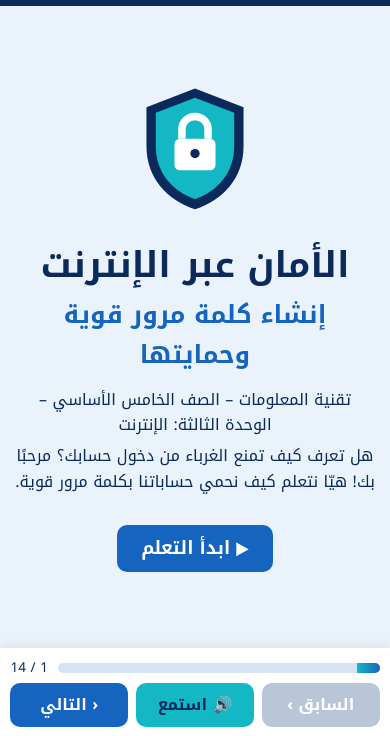
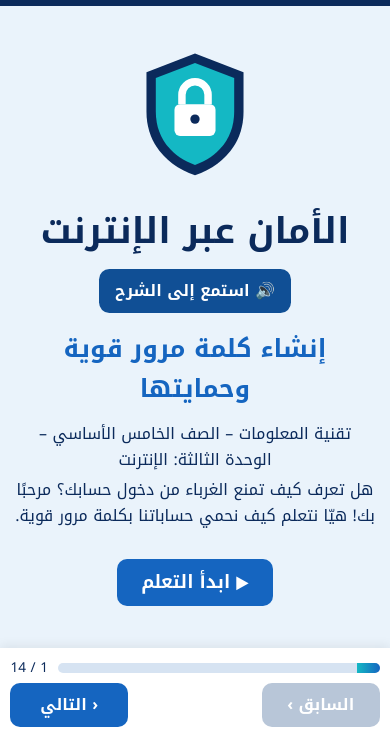
Before and after one commit to sheikhaDev/Password-lesson, a plain HTML site: page index.html in a window 390 px wide. Shown: the part 108-844 px from the top of the page. Drawn offline with Linux system fonts and the light colour scheme.

Commit message:
Place the narration button next to the lesson heading

```diff
--- a/index.html
+++ b/index.html
@@ -1,12 +1,12 @@
 <!DOCTYPE html>
 <html lang="ar" dir="rtl"><head><meta charset="utf-8"><meta name="viewport" content="width=device-width,initial-scale=1">
-<title>الأمان عبر الإنترنت – إنشاء كلمة مرور قوية وحمايتها</title><link rel="stylesheet" href="style.css?v=reflow1"></head>
+<title>الأمان عبر الإنترنت – إنشاء كلمة مرور قوية وحمايتها</title><link rel="stylesheet" href="style.css?v=listen-title"></head>
 <body><div class="stage" id="stage">
 <header class="top"><div class="brand"><img src="shield.svg" alt="">الأمان عبر الإنترنت – إنشاء كلمة مرور قوية وحمايتها</div>
 <nav id="tabs"></nav><button class="snd" style="width:auto;flex:none;padding-inline:.7em;border-radius:999px;white-space:nowrap" data-a="help" aria-label="مساعدة">❓ مساعدة</button></header>
 <main id="screen" tabindex="-1"></main>
-<footer class="bot"><button class="nb" id="prev" data-a="prev">السابق ›</button><div class="pg"><div class="bar"><i id="bar"></i></div><span id="pt"></span></div><button class="nb" id="next" data-a="next">‹ التالي</button><button class="btn t" id="aud" data-a="play" hidden>🔊 استمع</button></footer>
+<footer class="bot"><button class="nb" id="prev" data-a="prev">السابق ›</button><div class="pg"><div class="bar"><i id="bar"></i></div><span id="pt"></span></div><button class="nb" id="next" data-a="next">‹ التالي</button></footer>
 
 <div class="ov" id="ov" hidden><div class="mod" id="mod"></div></div></div>
 <audio id="correct-answer-sound" preload="auto" src="game-applause.wav"></audio>
-<script src="script.js?v=answer-check-1"></script></body></html>
+<script src="script.js?v=listen-title"></script></body></html>
--- a/script.js
+++ b/script.js
@@ -69,9 +69,10 @@ const WG=()=>`<h2>📝 التقويم الختامي</h2><div class="g2" style="
 const lockSvg=o=>`<img alt="" src="${o?'lock-open':'lock-closed'}.svg" style="width:calc(12*var(--u))">`;
 const AUD={home:'home',what:'what',props:'props',a4:'create',end:'end'};let au=null;
 const asrc=v=>(window.AUDIO_DATA&&AUDIO_DATA[v])||''+v+'.m4a';
-function stopAu(){if(au){au.pause();au=null}const b=$('#aud');if(b)b.textContent='🔊 استمع'}
+function stopAu(){if(au){au.pause();au=null}setListenLabel()}
+function setListenLabel(){const button=$('#aud');if(button)button.textContent=au?'⏹ إيقاف الشرح':'🔊 استمع إلى الشرح'}
 function go(i){i=Math.max(0,Math.min(13,i));if(i!==st.i&&can(i))stopAu();if(!can(i)){modal(0,'أكمل هذه الشاشة أولًا','لا يمكنك الانتقال قبل إكمال التعلّم والنشاط في الشاشة الحالية.','حسنًا');return}st.i=i;save();r()}
-function r(){const ab=$('#aud'),f=AUD[SC[st.i][0]];ab.hidden=!f;ab.dataset.v=f||'';ab.textContent=au?'⏹ إيقاف':'🔊 استمع';const g=SC[st.i][1];$('#tabs').innerHTML=TABS.map((t,k)=>`<button data-a="go" data-v="${t[1]}" class="${k==g?'on':''}">${t[0]}</button>`).join('');$('#screen').innerHTML=V[SC[st.i][0]]();{const on=document.querySelector('#tabs .on');if(on)try{on.scrollIntoView({inline:'center',block:'nearest'})}catch(e){}}$('#bar').style.width=(st.i+1)/14*100+'%';$('#pt').textContent=`${st.i+1} / 14`+(ok(st.i)?'':' – أكمل للمتابعة');$('#prev').disabled=st.i==0;$('#next').disabled=st.i==13||!ok(st.i);save()}
+function r(){const recording=AUD[SC[st.i][0]];const g=SC[st.i][1];$('#tabs').innerHTML=TABS.map((t,k)=>`<button data-a="go" data-v="${t[1]}" class="${k==g?'on':''}">${t[0]}</button>`).join('');$('#screen').innerHTML=V[SC[st.i][0]]();if(recording){const heading=$('#screen h1, #screen h2');const row=document.createElement('div');row.className='lesson-heading';heading.before(row);row.append(heading);const button=document.createElement('button');button.id='aud';button.className='listen-button';button.dataset.a='play';button.dataset.v=recording;row.append(button);setListenLabel()}{const on=document.querySelector('#tabs .on');if(on)try{on.scrollIntoView({inline:'center',block:'nearest'})}catch(e){}}$('#bar').style.width=(st.i+1)/14*100+'%';$('#pt').textContent=`${st.i+1} / 14`+(ok(st.i)?'':' – أكمل للمتابعة');$('#prev').disabled=st.i==0;$('#next').disabled=st.i==13||!ok(st.i);save()}
 function put(k){const s=st.a2;if(s.sel===null)return;s.done=0;s.p[s.sel]=k;s.sel=null;r()}
 document.addEventListener('click',e=>{const t=e.target.closest('[data-a]');if(!t||t.disabled)return;const a=t.dataset.a,v=t.dataset.v;
 if(a=='go')go(+v);else if(a=='next')go(st.i+1);else if(a=='prev')go(st.i-1);
@@ -85,7 +86,12 @@ else if(a=='tile'){st.a4.done=0;st.a4.seq.push(+v);r()}else if(a=='rm'){st.a4.do
 else if(a=='chk4'){const miss=missingRules();st.a4.done=0;if(!miss.length){st.a4.done=1;modal(1,'إجابة صحيحة! أحسنت','كلمتك طويلة ومتنوعة وصعبة التخمين وليس فيها معلومات شخصية.','متابعة',r)}else modal(0,'إجابة خاطئة! حاول مرة أخرى','تلميح: ينقصك: '+miss.map(c=>c[0]).join('، '),'إعادة المحاولة')}
 else if(a=='rs3'){st.a3={n:0,sc:0};r()}
 else if(a=='hint'){st.hs[v]=1;r()}else if(a=='wgo'){st.q.wg=1;save();setTimeout(r,60)}else if(a=='wgdone'){st.q.fin=1;go(13)}else if(a=='help'){modal(2,'مساعدة',(HELP[SC[st.i][0]]||'اضغط «التالي» للمتابعة.')+' يُفتح زر «التالي» بعد إكمال الشاشة، ويمكنك العودة بزر «السابق».','حسنًا')}
-else if(a=='play'){if(au){stopAu();t.textContent='🔊 استمع';return}au=new Audio(asrc(v));t.textContent='⏹ إيقاف';au.onended=()=>{au=null;$('#aud').textContent='🔊 استمع'};au.onerror=()=>{au=null;t.hidden=true};au.play().catch(()=>{au=null;t.textContent='🔊 استمع'})}
+else if(a=='play'){
+  if(au){stopAu();return}
+  const recording=new Audio(asrc(v));au=recording;setListenLabel();
+  const finished=()=>{if(au===recording){au=null;setListenLabel()}};
+  recording.onended=finished;recording.onerror=finished;recording.play().catch(finished)
+}
 else if(a=='redo'){const s=st.snd;st={i:0,a1:0,a2:{p:{},sel:null,done:0},a3:{n:0,sc:0},q:{fin:0,wg:0},snd:s,demo:null,open:{},rv:0,a4:{seq:[],done:0},sn:{},dv:[0,0],hs:{}};r()}
 else if(a=='rv'){st.rv=1;r()}});
 document.addEventListener('dragstart',e=>{const t=e.target.closest('.pw[data-id]');if(t){st.a2.sel=+t.dataset.id;e.dataTransfer.setData('text','x')}});
--- a/style.css
+++ b/style.css
@@ -97,3 +97,29 @@ nav button { font-size: 1rem; padding: .3rem .7rem; }
   .hero { min-height: 0; }
   .hero img { max-height: 8rem; object-fit: contain; }
 }
+
+.lesson-heading {
+  display: flex;
+  align-items: center;
+  flex-wrap: wrap;
+  gap: .55rem 1rem;
+  margin-bottom: 1rem;
+}
+.lesson-heading :is(h1,h2) { margin: 0; }
+#aud.listen-button {
+  display: inline-flex;
+  align-items: center;
+  justify-content: center;
+  min-height: 44px;
+  padding: .45rem 1rem;
+  border-radius: .65rem;
+  background: #104f95;
+  color: white;
+  font-size: 1rem;
+  font-weight: 700;
+}
+#aud.listen-button:hover { background: #0b386d; }
+@media (max-width: 700px) {
+  .lesson-heading { align-items: flex-start; flex-direction: column; }
+  .hero .lesson-heading { align-items: center; }
+}
```
